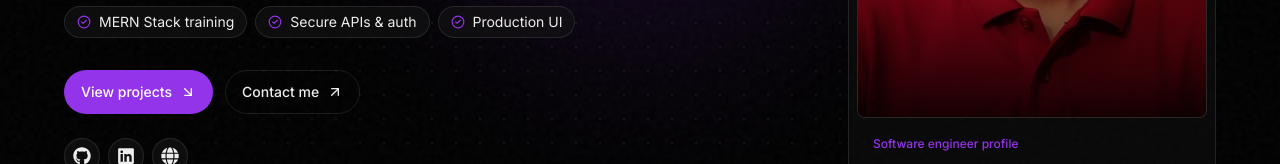
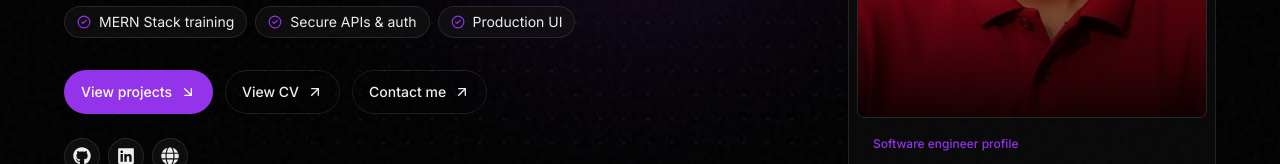
Before and after one commit to ateebkhan2299/Portfolio, a React (Vite) app: page / in a window 1280 px wide. Shown: the part 409-573 px from the top of the page. Built offline with nearby package versions, Linux system fonts and the light colour scheme.

Commit message:
Update LinkedIn link and add CV view button

```diff
--- a/src/components/Footer.jsx
+++ b/src/components/Footer.jsx
@@ -21,7 +21,7 @@ const Footer = () => {
           <a href="https://github.com/ateebkhan2299" target="_blank" rel="noopener noreferrer" className="btn-icon">
             <FaGithub size={18} />
           </a>
-          <a href="https://www.linkedin.com/in/ateeb-khan-ak/" target="_blank" rel="noopener noreferrer" className="btn-icon">
+          <a href="https://www.linkedin.com/in/ateeb-khan-0741063a2/" target="_blank" rel="noopener noreferrer" className="btn-icon">
             <FaLinkedin size={18} />
           </a>
           <a href="#" target="_blank" rel="noopener noreferrer" className="btn-icon">
--- a/src/components/Hero.jsx
+++ b/src/components/Hero.jsx
@@ -42,6 +42,9 @@ const Hero = () => {
             <a href="#projects" className="btn btn-primary btn-lg">
               View projects <ArrowDownRight size={16} />
             </a>
+            <a href="/cv.pdf" target="_blank" rel="noopener noreferrer" className="btn btn-outline btn-lg glass-panel">
+              View CV <ArrowUpRight size={16} />
+            </a>
             <a href="mailto:ateebkhan2299@gmail.com" className="btn btn-outline btn-lg glass-panel">
               Contact me <ArrowUpRight size={16} />
             </a>
@@ -51,7 +54,7 @@ const Hero = () => {
             <a href="https://github.com/ateebkhan2299" target="_blank" rel="noreferrer" className="btn-icon">
               <FaGithub size={18} />
             </a>
-            <a href="https://www.linkedin.com/in/ateeb-khan-ak/" target="_blank" rel="noreferrer" className="btn-icon">
+            <a href="https://www.linkedin.com/in/ateeb-khan-0741063a2/" target="_blank" rel="noreferrer" className="btn-icon">
               <FaLinkedin size={18} />
             </a>
             <a href="#" target="_blank" rel="noreferrer" className="btn-icon">
```
Also changed, not shown: 1 other file (tests, documents, lock files or other folders).
